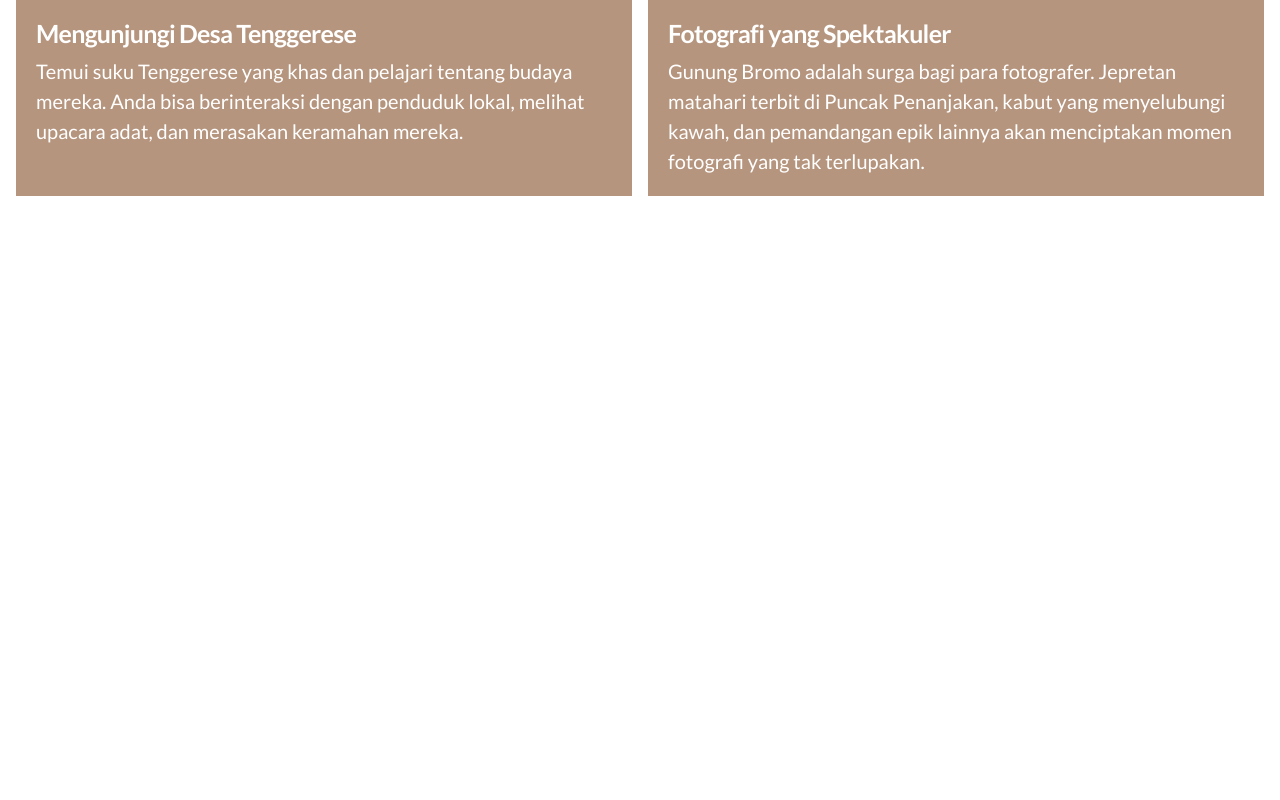
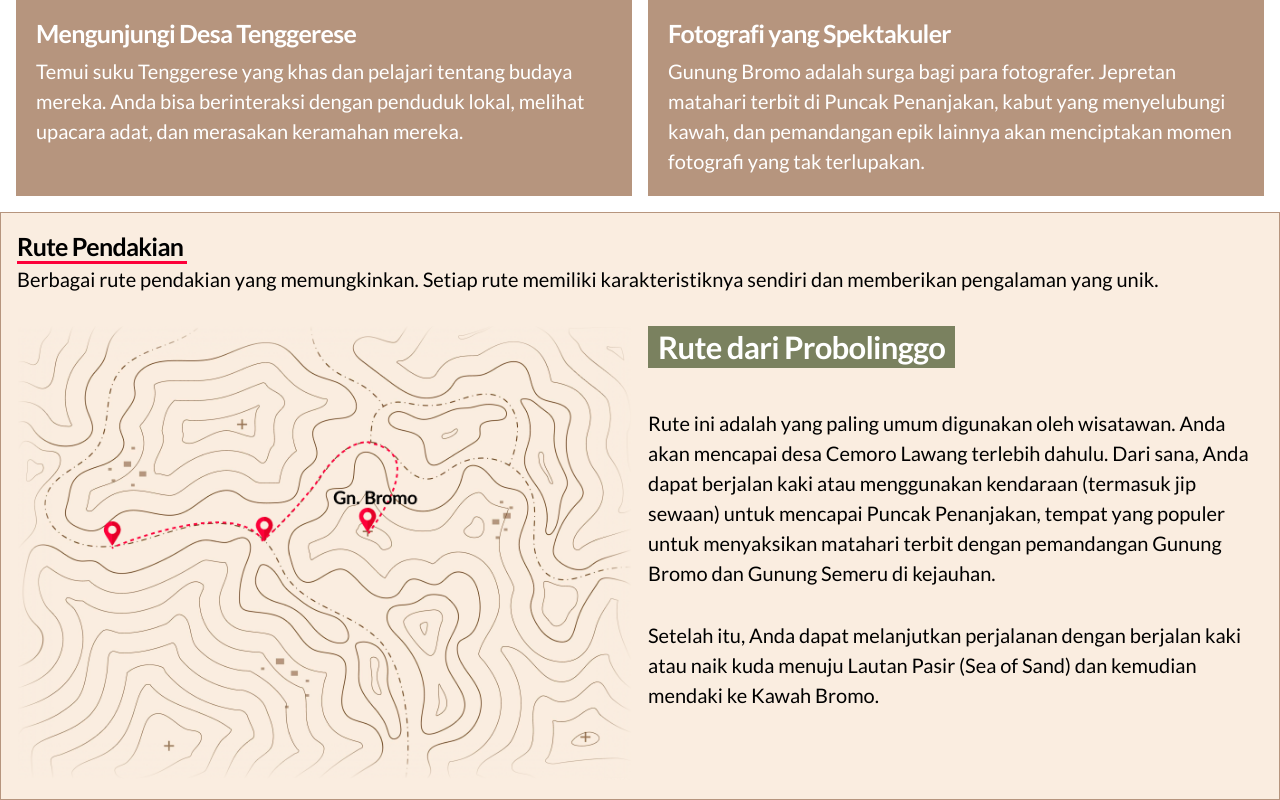
Before and after one commit to tiedsandi/landing-page-bromo, a React (Create React App) app: page / in a window 1280 px wide. Shown: the part 2290-3090 px from the top of the page. Before the commit the page ends 2502 px from the top, so only its background shows below. Built offline with nearby package versions, Linux system fonts and the light colour scheme.

Commit message:
add hiking-trails section

```diff
--- a/src/App.js
+++ b/src/App.js
@@ -1,6 +1,7 @@
 import "./App.scss";
 import AboutBromo from "./components/about-bromo/AboutBromo";
 import Hero from "./components/hero/Hero";
+import HikingTrails from "./components/hiking-trails/HikingTrails";
 import TouristActivit from "./components/tourist-activity/TouristActivit";
 
 const App = () => {
@@ -9,7 +10,7 @@ const App = () => {
 			<Hero />
 			<AboutBromo />
 			<TouristActivit />
-			<div id="route"></div>
+			<HikingTrails />
 			<div id="safety-tips"></div>
 			<div id="footer"></div>
 		</div>
--- a/src/components/about-bromo/about-bromo.scss
+++ b/src/components/about-bromo/about-bromo.scss
@@ -8,7 +8,6 @@
 		display: grid;
 		gap: 1rem;
 		grid-template-columns: repeat(2, 1fr);
-		grid-template-rows: repeat(2, 1fr);
 		.about-image {
 			width: 100%;
 			grid-row: 2 span;
--- /dev/null
+++ b/src/components/hiking-trails/HikingTrails.jsx
@@ -0,0 +1,44 @@
+import React from "react";
+
+import "./hiking-trails.scss";
+import Heading from "../heading/Heading";
+
+import MapHiking from "../../assets/imgs/map.png";
+
+const HikingTrails = () => {
+	return (
+		<div id="hiking-trails">
+			<div className="hiking-trails-wrapper">
+				<Heading
+					mainHeading={"Rute Pendakian"}
+					subHeading={
+						"Berbagai rute pendakian yang memungkinkan. Setiap rute memiliki karakteristiknya sendiri dan memberikan pengalaman yang unik."
+					}
+				/>
+
+				<div className="hiking-trails-content">
+					<div className="hiking-trails-image">
+						<img src={MapHiking} alt="map" />
+					</div>
+					<div className="hiking-trails-text">
+						<h1>Rute dari Probolinggo</h1>
+						<p className="hiking-trails-pragraph">
+							Rute ini adalah yang paling umum digunakan oleh wisatawan. Anda
+							akan mencapai desa Cemoro Lawang terlebih dahulu. Dari sana, Anda
+							dapat berjalan kaki atau menggunakan kendaraan (termasuk jip
+							sewaan) untuk mencapai Puncak Penanjakan, tempat yang populer
+							untuk menyaksikan matahari terbit dengan pemandangan Gunung Bromo
+							dan Gunung Semeru di kejauhan.
+							<br />
+							Setelah itu, Anda dapat melanjutkan perjalanan dengan berjalan
+							kaki atau naik kuda menuju Lautan Pasir (Sea of Sand) dan kemudian
+							mendaki ke Kawah Bromo.
+						</p>
+					</div>
+				</div>
+			</div>
+		</div>
+	);
+};
+
+export default HikingTrails;
--- /dev/null
+++ b/src/components/hiking-trails/hiking-trails.scss
@@ -0,0 +1,76 @@
+@use "../../scss/" as *;
+
+#hiking-trails {
+	background-color: $secondary;
+	border: 1px $primary solid;
+	.hiking-trails {
+		&-wrapper {
+			@include boxsize;
+		}
+
+		&-content {
+			display: grid;
+			grid-template-columns: repeat(2, 1fr);
+			gap: 1rem;
+
+			@include tablet {
+				grid-template-columns: 1fr;
+			}
+		}
+
+		&-image {
+			width: 100%;
+
+			img {
+				width: 100%;
+			}
+		}
+
+		&-text {
+			h1 {
+				@include heading-4($white);
+				background-color: $accent2;
+				width: max-content;
+				padding: 5px 10px;
+				margin-bottom: 2.5rem;
+			}
+
+			p {
+				@include paragraph-l(inherit, 400);
+				br {
+					content: "";
+					margin-bottom: 2rem;
+					display: block;
+				}
+			}
+
+			@include small-laptop {
+				h1 {
+					@include heading-5($white);
+					margin-bottom: 1rem;
+				}
+
+				p {
+					@include paragraph-m(inherit, 400);
+					br {
+						margin-bottom: 1rem;
+					}
+				}
+			}
+
+			@include mobile {
+				h1 {
+					@include heading-6($white);
+					margin-bottom: 1rem;
+				}
+
+				p {
+					@include paragraph-s(inherit, 400);
+					br {
+						margin-bottom: 1rem;
+					}
+				}
+			}
+		}
+	}
+}
--- a/src/components/tourist-activity/tourist-activity.scss
+++ b/src/components/tourist-activity/tourist-activity.scss
@@ -29,6 +29,16 @@
 				.card-subheading {
 					@include paragraph-l(inherit, 400);
 				}
+
+				@include tablet {
+					.card-heading {
+						@include heading-6(inherit);
+					}
+
+					.card-subheading {
+						@include paragraph-m(inherit, 400);
+					}
+				}
 			}
 		}
 	}
--- a/src/scss/_breakpoints.scss
+++ b/src/scss/_breakpoints.scss
@@ -2,11 +2,6 @@
 
 @mixin mobile {
 	@media only screen and (max-width: $mobileWidth) {
-		@content;
-	}
-}
-@mixin landscape {
-	@media (orientation: landscape) {
 		@content;
 	}
 }
@@ -17,8 +12,20 @@
 	}
 }
 
-@mixin tablet-landscape {
-	@media only screen and (max-width: $tabletLandscapeWidth) and (orientation: landscape) {
+@mixin small-laptop {
+	@media only screen and (max-width: $laptopWidth) {
 		@content;
 	}
 }
+
+// @mixin landscape {
+// 	@media (orientation: landscape) {
+// 		@content;
+// 	}
+// }
+
+// @mixin tablet-landscape {
+// 	@media only screen and (max-width: $tabletLandscapeWidth) and (orientation: landscape) {
+// 		@content;
+// 	}
+// }
--- a/src/scss/_typography.scss
+++ b/src/scss/_typography.scss
@@ -25,11 +25,6 @@
 @mixin heading-5($color) {
 	@include base-text(1.5625rem, 700, $color);
 	letter-spacing: -0.0457rem;
-
-	@include mobile {
-		@include base-text(1.25rem, 700, $color);
-		letter-spacing: -0.0457rem;
-	}
 }
 @mixin heading-6($color) {
 	@include base-text(1.25rem, 700, $color);
@@ -53,16 +48,6 @@
 @mixin paragraph-l($color, $weight) {
 	@include base-text(1.25rem, $weight, $color);
 	line-height: 1.875rem;
-
-	@include tablet {
-		@include base-text(1rem, $weight, $color);
-		line-height: 1.5rem;
-	}
-
-	@include mobile {
-		@include base-text(0.8125rem, $weight, $color);
-		line-height: 1.25rem;
-	}
 }
 @mixin paragraph-m($color, $weight) {
 	@include base-text(1rem, $weight, $color);
--- a/src/scss/_variables.scss
+++ b/src/scss/_variables.scss
@@ -27,6 +27,6 @@ $fontSansSerif: "Lato", sans-serif;
 //width
 $max-width: 1440px;
 $mobileWidth: 480px;
-// $mobileLandscapeWidth: 480px;
 $tabletWidth: 800px;
+$laptopWidth: 1024px;
 // $tabletLandscapeWidth: 1280px;
```
Also changed, not shown: src/assets/imgs/map.png (added).
